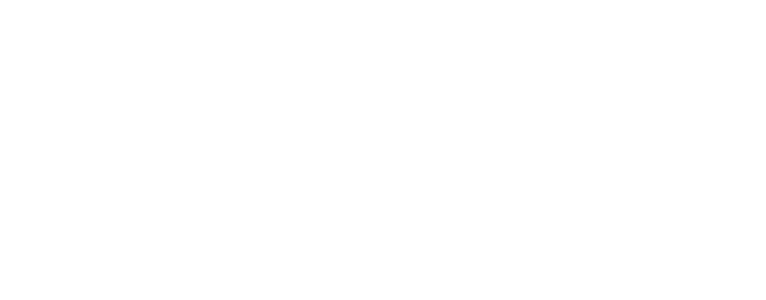
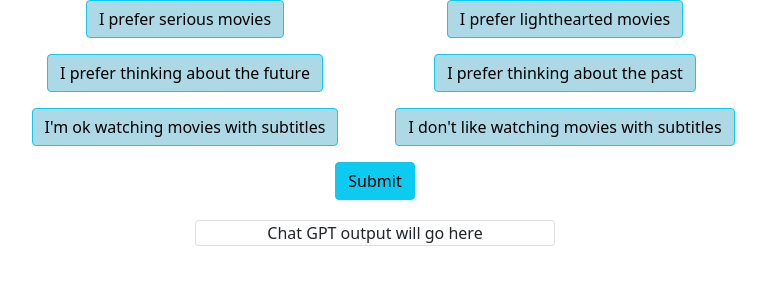
Before and after one commit to coryfitz/movie_rec, a React (Create React App) app in the folder frontend/: page / in a window 1280 px wide. Shown: the top 300 px of the page, without its empty margins (265-1031 px from the left). Built offline with nearby package versions, Linux system fonts and the light colour scheme.

Commit message:
update
styled buttons, can only select one of two choices, submit button creates a json object of user's choices

```diff
--- a/frontend/package.json
+++ b/frontend/package.json
@@ -7,6 +7,7 @@
     "@testing-library/react": "^13.4.0",
     "@testing-library/user-event": "^13.5.0",
     "react": "^18.2.0",
+    "react-bootstrap": "^2.7.4",
     "react-dom": "^18.2.0",
     "react-scripts": "5.0.1",
     "web-vitals": "^2.1.4"
--- a/frontend/src/App.js
+++ b/frontend/src/App.js
@@ -1,28 +1,109 @@
+import { Col, Container, Row, Card } from 'react-bootstrap';
+import { useState } from 'react';
+
 const choice1 = ['I prefer serious movies', 'I prefer lighthearted movies'];
-
 const choice2 = ['I prefer thinking about the future', 'I prefer thinking about the past'];
-
 const choice3 = ["I'm ok watching movies with subtitles", "I don't like watching movies with subtitles"];
-
 const choices = [choice1, choice2, choice3];
 
-
-function ChoiceCard({choice}) {
+function ChoiceCard({choice, onSelect}) {
   const first = choice[0];
   const second = choice[1];
-  <div>
-    <button type="button" className="btn btn-info">{first}Hi</button>
-    <button type="button" className="btn btn-info">{second}</button>
-  </div>
+  const [selectedChoice, setSelectedChoice] = useState(null);
+
+  const handleClick = (option) => {
+    setSelectedChoice(option);
+    onSelect(option);
+  };
+
+  return (
+    <Container>
+      <Row className="justify-content-center mb-3">
+        <Col md={6} lg={4} className='text-center'>
+          <button
+            type="button"
+            className={'btn btn-info btn-block'}
+            style={{backgroundColor: selectedChoice === first ? 'teal' : 'lightBlue'}}
+            onClick={() => handleClick(first)}
+          >
+            {first}
+          </button>
+        </Col>
+        <Col md={6} lg={4} className='text-center'>
+          <button
+            type="button"
+            className={'btn btn-info btn-block'}
+            style={{backgroundColor: selectedChoice === second ? 'teal' : 'lightBlue'}}
+            onClick={() => handleClick(second)}
+          >
+            {second}
+          </button>
+        </Col>
+      </Row>
+    </Container>
+  );
 }
 
+function SubmitButton({responses}) {
+  const handleSubmit = () => {
+    console.log({responses});
+  };
+
+  return (
+    <div>
+      <Container>
+        <Row className="justify-content-center">
+          <Col className="text-center">
+            <button
+              type="button"
+              className={'btn btn-info btn-block'}
+              onClick={handleSubmit}
+            >
+              Submit
+            </button>
+          </Col>
+        </Row>
+      </Container>
+    </div>
+  );
+}
+
+function Output() {
+  return (
+    <Container style={{width: '30%', marginTop: 20}}>
+        <Row className="justify-content-center">
+          <Col className="text-center">
+            <Card >
+              Chat GPT output will go here
+            </Card>
+          </Col>
+        </Row>
+    </Container>
+  )
+}
 
 function App() {
+  const [responses, setResponses] = useState(['', '', '']);
+
+  const handleSelect = (option, index) => {
+    const newResponses = [...responses];
+    newResponses[index] = option;
+    setResponses(newResponses);
+  };
+
   return (
     <div className="App">
       {choices.map((choice, i) => {
-        <ChoiceCard choice={choice} key={i} />
+        return (
+          <ChoiceCard
+            choice={choice}
+            key={i}
+            onSelect={(option) => handleSelect(option, i)}
+          />
+        )
       })}
+      <SubmitButton responses={responses} />
+      <Output />
     </div>
   );
 }
```
Also changed, not shown: 1 other file (tests, documents, lock files or other folders).
